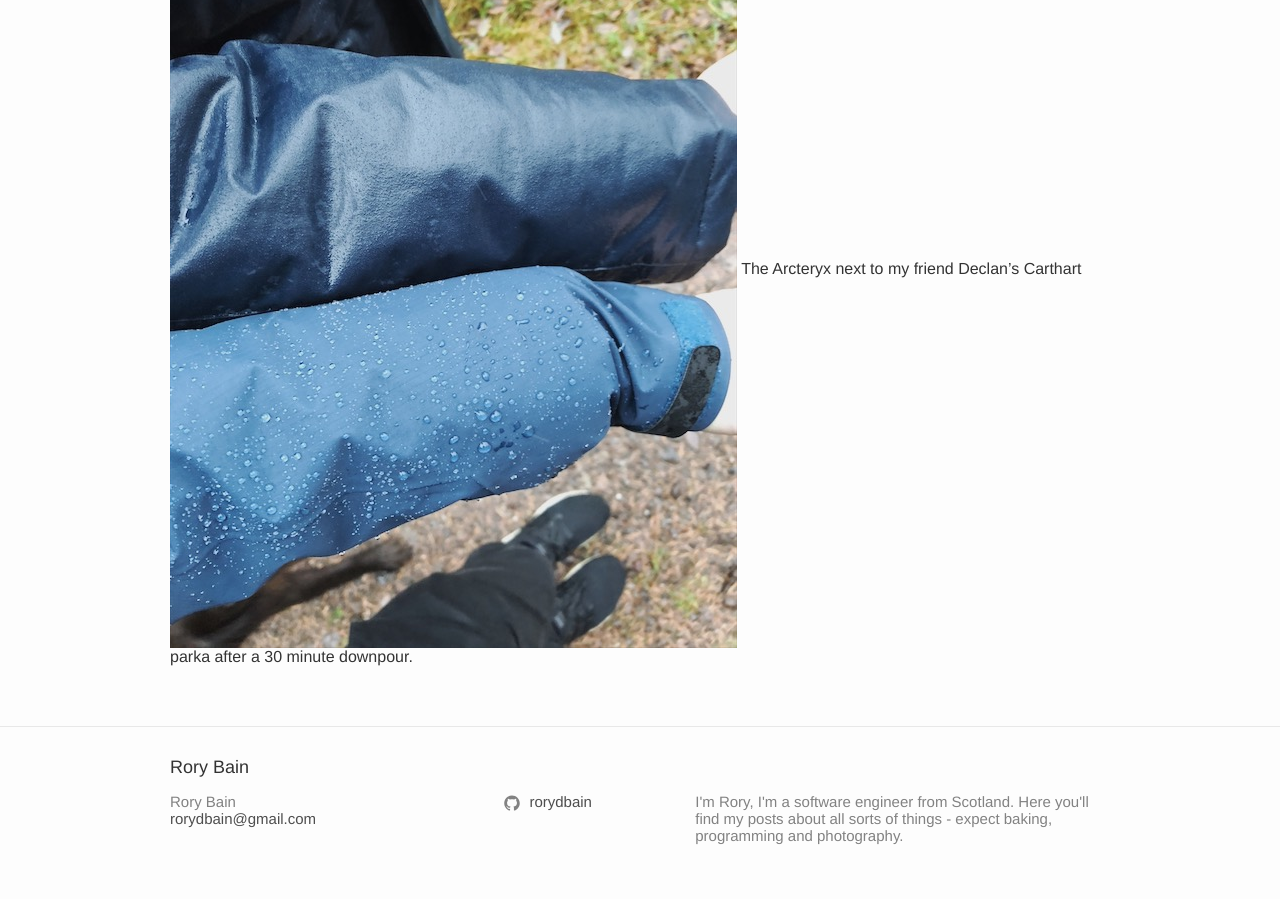
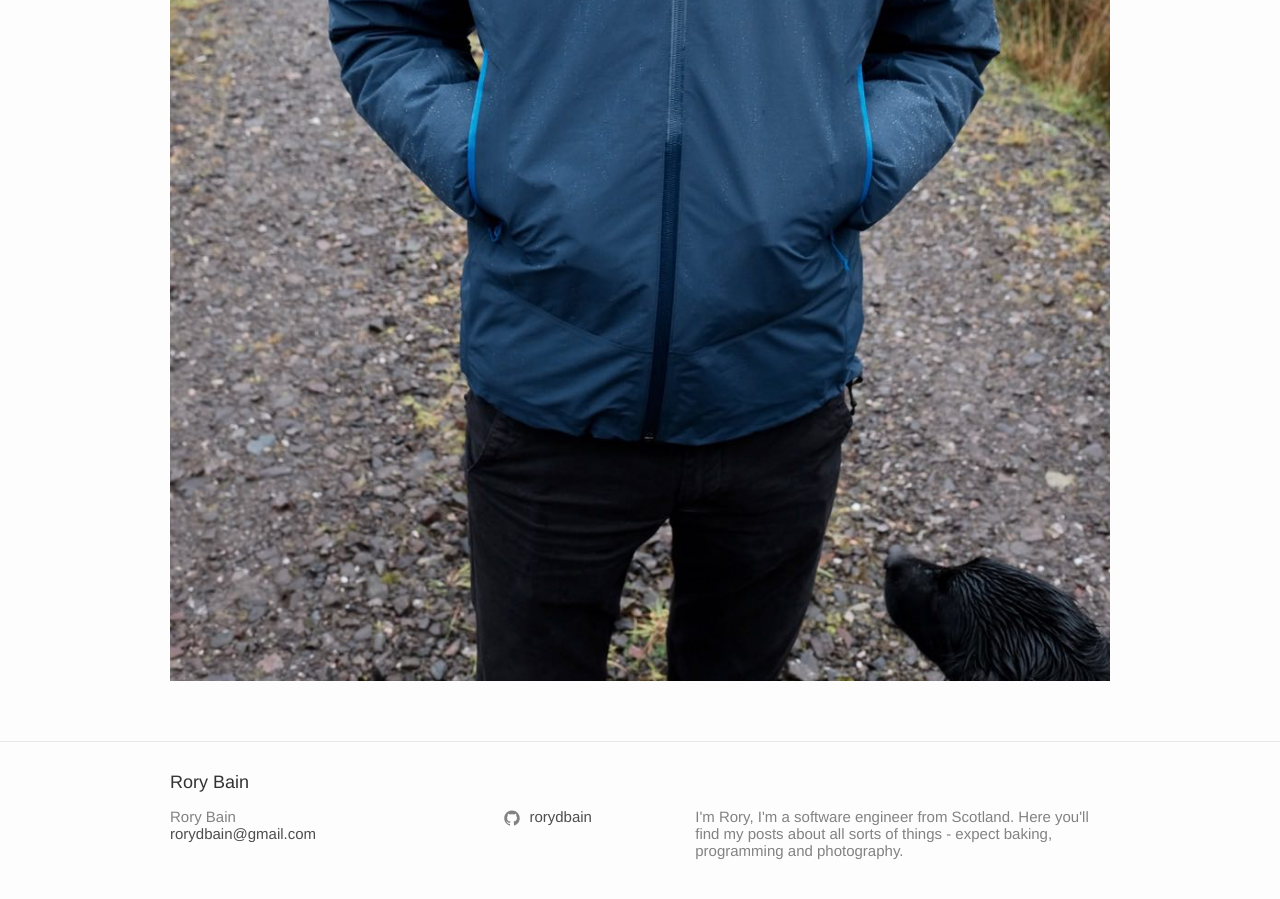
Before and after one commit to rorydbain/rorydbain.github.io, a Jekyll site: the page built from _posts/2018-11-11-arcteryx-review.markdown, in a window 1280 px wide and 900 px high, scrolled down 3243 px. Built offline with Jekyll 4.4.1, drawn with Linux system fonts in a browser that asks for light colours; comment, search, counter and statistics services are not loaded.

Commit message:
removing bad jacket pics

```diff
--- a/_posts/2018-11-11-arcteryx-review.markdown
+++ b/_posts/2018-11-11-arcteryx-review.markdown
@@ -18,6 +18,3 @@ In each of these photos I’m wearing the Arcteryx with a Rab Microlight Alpine
 The hood on the jacket is great, it fits large so that it can fit over a helmet, but it can also be cinched down for normal wearing just fine. I’ll often wear over-ear headphones to work and it’s nice that they fit easily under this hood, something I couldn’t say about my previous North Face Triclimate.
 
 ![Arcteryx Beta SL with Rab Microlight]({{ "/assets/jacket3.jpeg" | absolute_url }})
-
-![Arcteryx Beta SL with Rab Microlight]({{ "/assets/jacket4.jpeg" | absolute_url }})
-The Arcteryx next to my friend Declan’s Carthart parka after a 30 minute downpour.
```
Also changed, not shown: assets/jacket2.jpeg, assets/jacket3.jpeg, assets/jacket4.jpeg (deleted).
